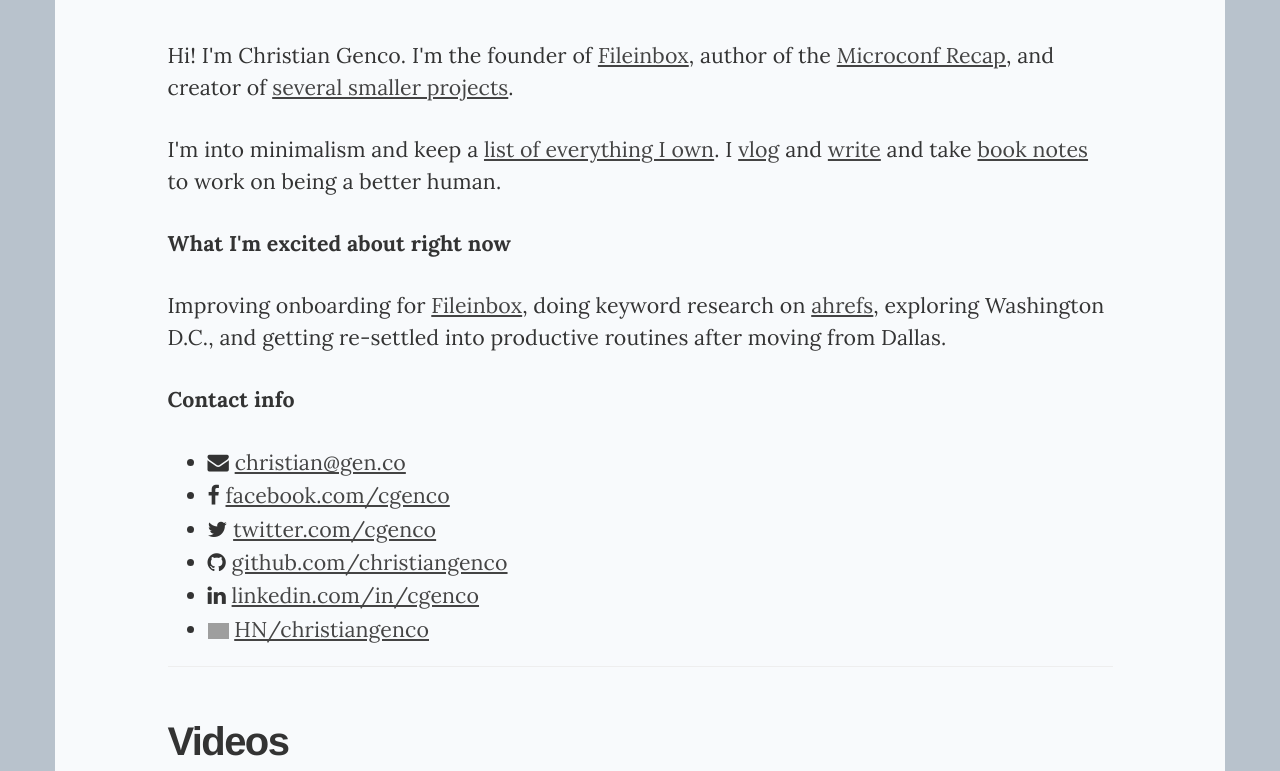
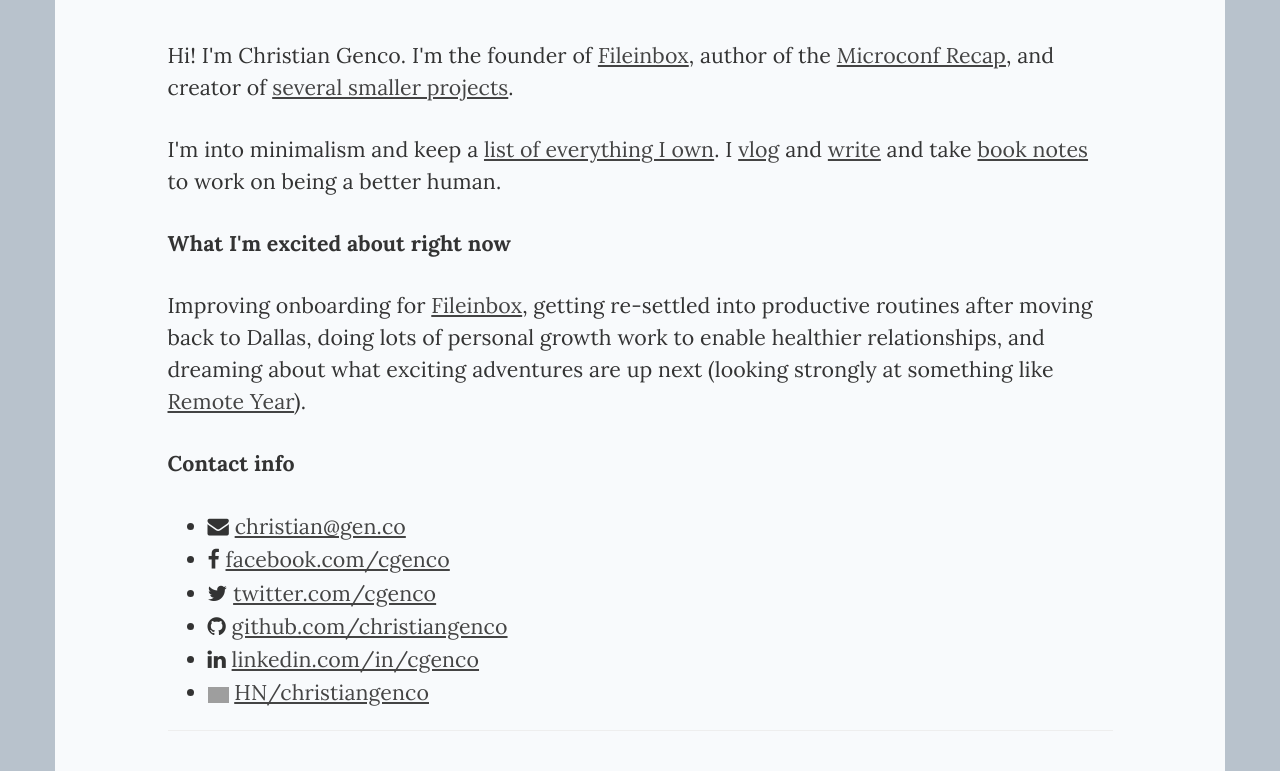
Before and after one commit to christiangenco/christiangenco.github.io, a Jekyll site: the page built from index.html, in a window 1280 px wide and 900 px high, cut to the strip 0-771 px from the top of the window. Built offline with Jekyll 4.4.1, drawn with Linux system fonts in a browser that asks for light colours; nearby versions of some CDN libraries; grey boxes are pictures that could not be loaded.

Commit message:
update what I'm excited about

```diff
--- a/index.html
+++ b/index.html
@@ -15,7 +15,7 @@
 
       <p><b>What I'm excited about right now</b></p>
 
-      <p>Improving onboarding for <a target="_blank" href="https://fileinbox.com">Fileinbox</a>, doing keyword research on <a href="https://ahrefs.com/">ahrefs</a>, exploring Washington D.C., and getting re-settled into productive routines after moving from Dallas.</p>
+      <p>Improving onboarding for <a target="_blank" href="https://fileinbox.com">Fileinbox</a>, getting re-settled into productive routines after moving back to Dallas, doing lots of personal growth work to enable healthier relationships, and dreaming about what exciting adventures are up next (looking strongly at something like <a href="https://remoteyear.com/">Remote Year</a>).</p>
 
       <p><b>Contact info</b></p>
 
```
